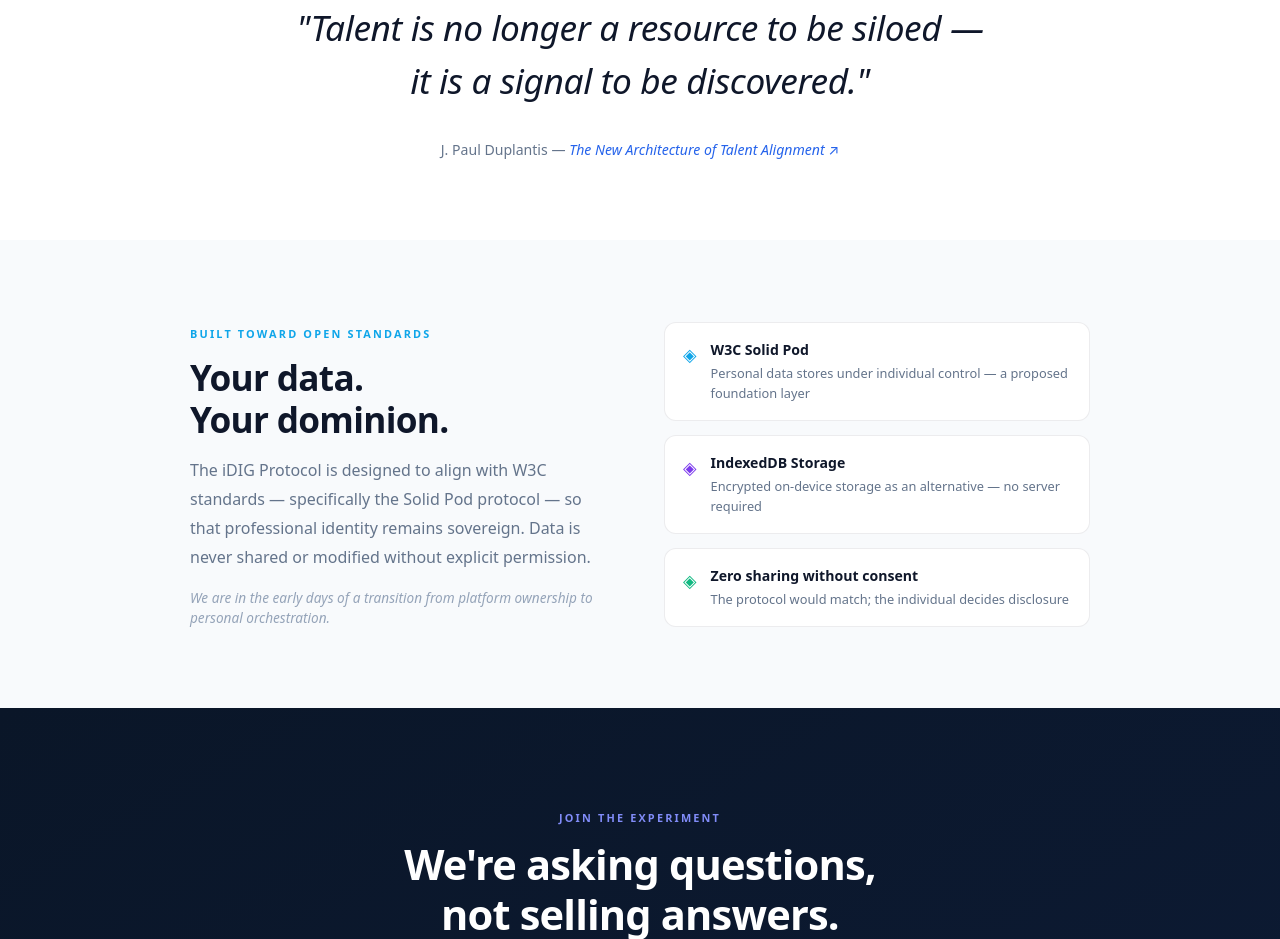
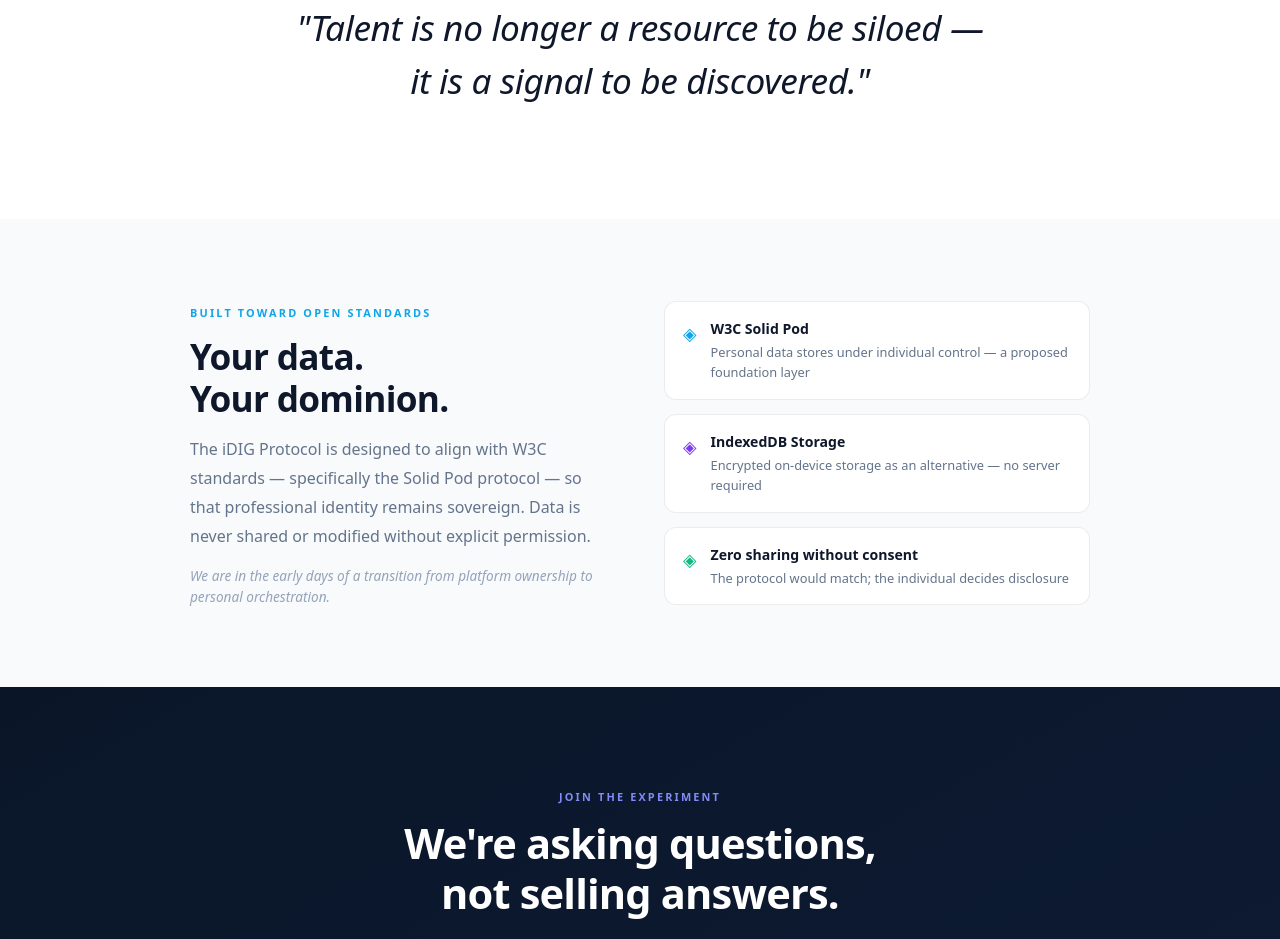
Before and after one commit to theresonantbuilder/hiring-signals, a React (Vite) app: page / in a window 1280 px wide. Shown: the part 4940-5879 px from the top of the page. Built offline with nearby package versions, Linux system fonts and the light colour scheme.

Commit message:
took out essay link

```diff
--- a/src/Home.jsx
+++ b/src/Home.jsx
@@ -635,17 +635,6 @@ const Home = () => (
           "Talent is no longer a resource to be siloed —<br />
           it is a signal to be discovered."
         </blockquote>
-        <p style={{ fontSize: "0.88rem", color: t.text500, margin: 0 }}>
-          J. Paul Duplantis —{" "}
-          <a
-            href="https://www.i-dig.io/theresonantbuilders/the-new-architecture"
-            target="_blank"
-            rel="noopener noreferrer"
-            style={{ color: t.blue, textDecoration: "none" }}
-          >
-            <em>The New Architecture of Talent Alignment</em> ↗
-          </a>
-        </p>
       </div>
     </section>
 
```
